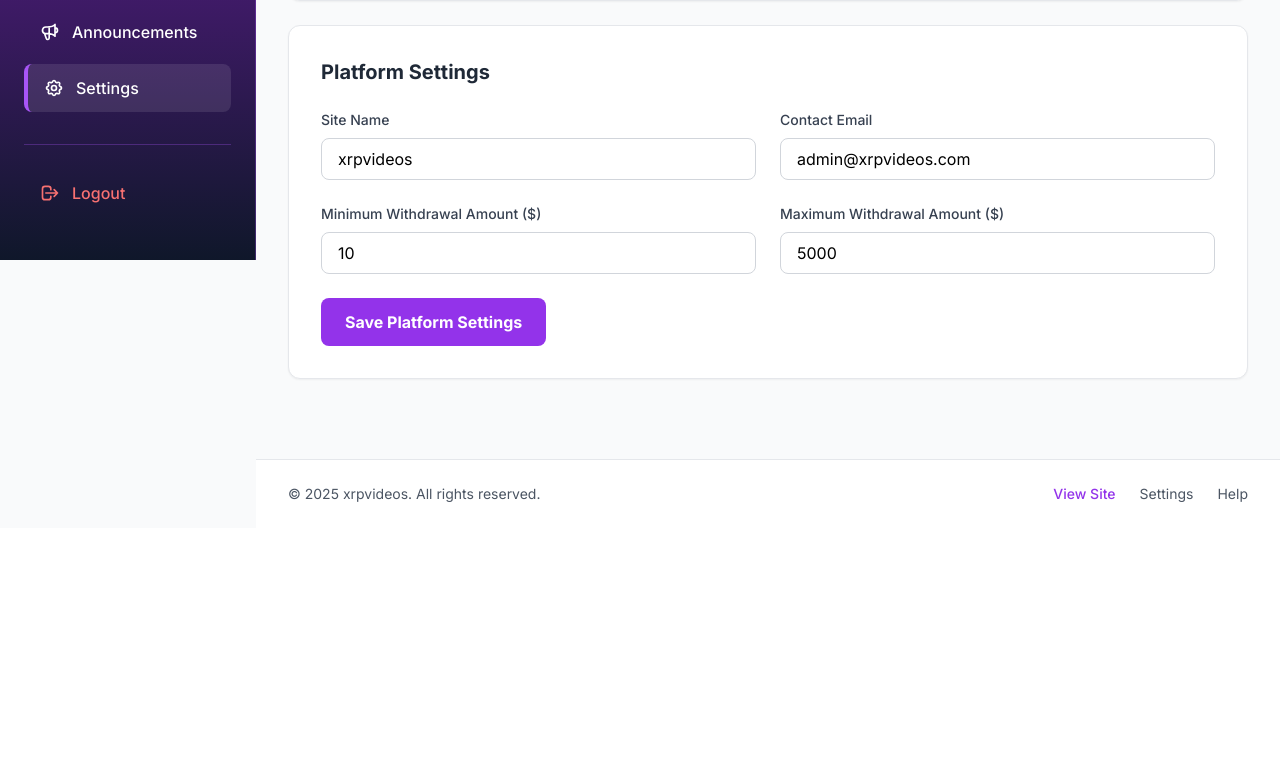
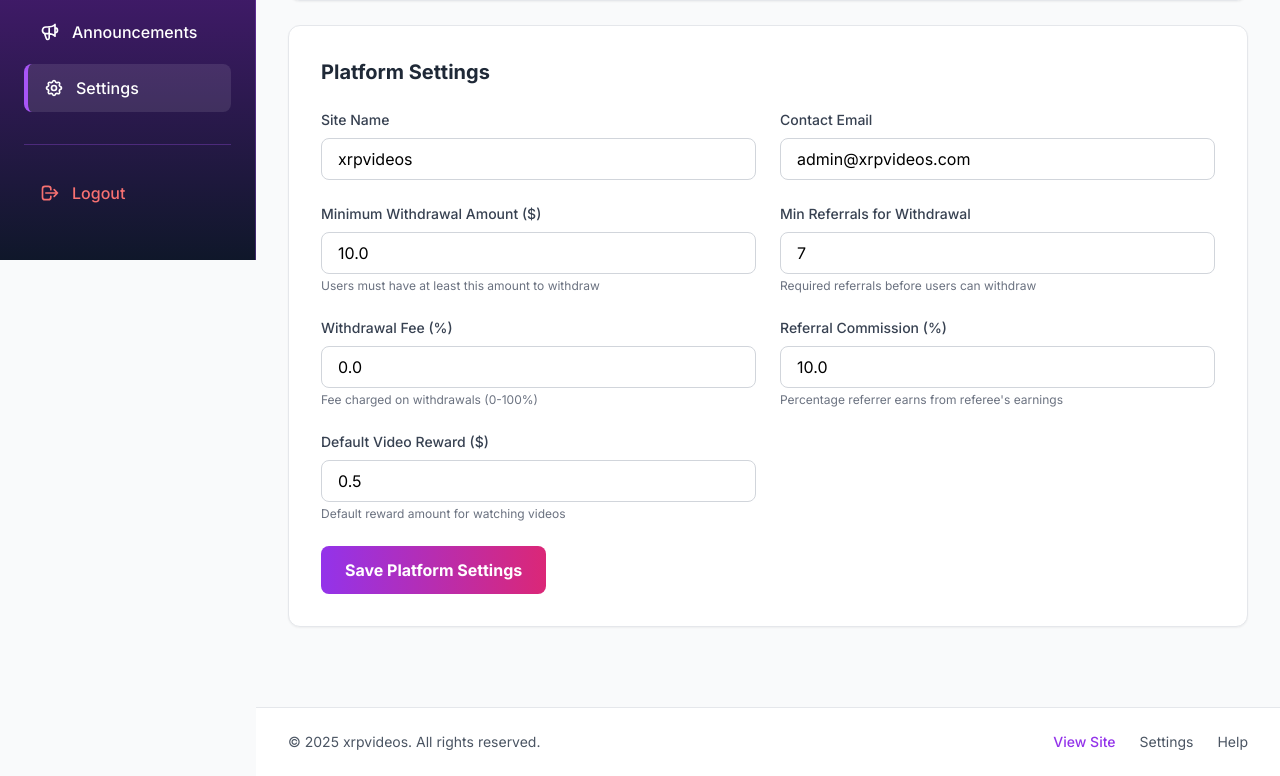
Before and after one commit to mainmesh/xrp_videos, a Django app: page /admin/settings/ in a window 1280 px wide. Shown: the part 540-1316 px from the top of the page. Before the commit the page ends 1042 px from the top, so only its background shows below. Run offline with Django 4.2, Linux system fonts and the light colour scheme; the visitor is signed in with stand-in values (Sample User, id 1); data comes from the database, SQL or seed files in the repository; some libraries are stand-ins or nearby versions.

Commit message:
Add fully dynamic admin settings and enhance Video model with missing fields

```diff
--- a/admin_panel/models.py
+++ b/admin_panel/models.py
@@ -3,8 +3,25 @@ from django.db import models
 
 class SiteSettings(models.Model):
     """Site-wide settings."""
+    # Maintenance
     maintenance_mode = models.BooleanField(default=False, help_text="Enable to put site in maintenance mode")
     maintenance_message = models.TextField(default="We're currently performing maintenance. Please check back soon!", help_text="Message shown during maintenance")
+
+    # Platform Info
+    site_name = models.CharField(max_length=100, default="xrpvideos")
+    contact_email = models.EmailField(default="admin@xrpvideos.com")
+
+    # Withdrawal Settings
+    min_withdrawal_amount = models.DecimalField(max_digits=10, decimal_places=2, default=10.00, help_text="Minimum amount users can withdraw")
+    min_referrals_for_withdrawal = models.IntegerField(default=7, help_text="Minimum referrals required to withdraw")
+    withdrawal_fee_percentage = models.DecimalField(max_digits=5, decimal_places=2, default=0.00, help_text="Withdrawal fee percentage (0-100)")
+
+    # Referral Settings
+    referral_bonus_percentage = models.DecimalField(max_digits=5, decimal_places=2, default=10.00, help_text="Referral commission percentage")
+
+    # Video Rewards
+    default_video_reward = models.DecimalField(max_digits=10, decimal_places=2, default=0.50, help_text="Default reward for watching videos")
+
     updated_at = models.DateTimeField(auto_now=True)
 
     class Meta:
--- a/admin_panel/views.py
+++ b/admin_panel/views.py
@@ -167,6 +167,7 @@ def users_list(request):
 
 
 @staff_required
+@staff_required
 def videos_list(request):
     """List all videos and handle add video."""
     if request.method == 'POST':
@@ -179,8 +180,9 @@ def videos_list(request):
                 category_id=request.POST.get('category'),
                 min_tier_id=request.POST.get('min_tier'),
                 reward=request.POST.get('reward'),
-                duration=request.POST.get('duration', 0),
-                is_active=request.POST.get('is_active') == 'on'
+                duration_seconds=request.POST.get('duration', 0),
+                is_active=request.POST.get('is_active') == 'on',
+                created_by=request.user
             )
             messages.success(request, f'Video "{video.title}" added successfully!')
         except Exception as e:
@@ -288,18 +290,32 @@ def settings_view(request):
     site_settings = SiteSettings.get_settings()
 
     if request.method == 'POST':
-        # Update maintenance mode
-        if 'maintenance_mode' in request.POST:
-            site_settings.maintenance_mode = True
+        settings_type = request.POST.get('settings_type', 'maintenance')
+
+        if settings_type == 'platform':
+            # Update all platform settings
+            site_settings.site_name = request.POST.get('site_name', site_settings.site_name)
+            site_settings.contact_email = request.POST.get('contact_email', site_settings.contact_email)
+            site_settings.min_withdrawal_amount = request.POST.get('min_withdrawal_amount', site_settings.min_withdrawal_amount)
+            site_settings.min_referrals_for_withdrawal = request.POST.get('min_referrals_for_withdrawal', site_settings.min_referrals_for_withdrawal)
+            site_settings.withdrawal_fee_percentage = request.POST.get('withdrawal_fee_percentage', site_settings.withdrawal_fee_percentage)
+            site_settings.referral_bonus_percentage = request.POST.get('referral_bonus_percentage', site_settings.referral_bonus_percentage)
+            site_settings.default_video_reward = request.POST.get('default_video_reward', site_settings.default_video_reward)
+            messages.success(request, 'Platform settings updated successfully.')
         else:
-            site_settings.maintenance_mode = False
+            # Update maintenance mode
+            if 'maintenance_mode' in request.POST:
+                site_settings.maintenance_mode = True
+            else:
+                site_settings.maintenance_mode = False
 
-        # Update maintenance message if provided
-        if 'maintenance_message' in request.POST:
-            site_settings.maintenance_message = request.POST.get('maintenance_message')
+            # Update maintenance message if provided
+            if 'maintenance_message' in request.POST:
+                site_settings.maintenance_message = request.POST.get('maintenance_message')
+
+            messages.success(request, 'Maintenance settings updated successfully.')
 
         site_settings.save()
-        messages.success(request, 'Settings updated successfully.')
         return redirect('admin_panel:settings')
 
     context = {
--- a/templates/admin_panel/settings.html
+++ b/templates/admin_panel/settings.html
@@ -34,27 +34,47 @@
 <!-- Platform Settings -->
 <div class="bg-white rounded-xl shadow-sm p-8 border border-gray-200">
     <h3 class="text-xl font-bold text-gray-800 mb-6">Platform Settings</h3>
-    <form method="post" class="space-y-6">
+    <form method="post" action="{% url 'admin_panel:settings' %}" class="space-y-6">
         {% csrf_token %}
+        <input type="hidden" name="settings_type" value="platform">
+
         <div class="grid grid-cols-1 md:grid-cols-2 gap-6">
             <div>
                 <label class="block text-sm font-medium text-gray-700 mb-2">Site Name</label>
-                <input type="text" value="xrpvideos" class="w-full px-4 py-2 border border-gray-300 rounded-lg focus:outline-none focus:ring-2 focus:ring-purple-500">
+                <input type="text" name="site_name" value="{{ site_settings.site_name }}" class="w-full px-4 py-2 border border-gray-300 rounded-lg focus:outline-none focus:ring-2 focus:ring-purple-500">
             </div>
             <div>
                 <label class="block text-sm font-medium text-gray-700 mb-2">Contact Email</label>
-                <input type="email" value="admin@xrpvideos.com" class="w-full px-4 py-2 border border-gray-300 rounded-lg focus:outline-none focus:ring-2 focus:ring-purple-500">
+                <input type="email" name="contact_email" value="{{ site_settings.contact_email }}" class="w-full px-4 py-2 border border-gray-300 rounded-lg focus:outline-none focus:ring-2 focus:ring-purple-500">
             </div>
             <div>
                 <label class="block text-sm font-medium text-gray-700 mb-2">Minimum Withdrawal Amount ($)</label>
-                <input type="number" value="10" step="0.01" class="w-full px-4 py-2 border border-gray-300 rounded-lg focus:outline-none focus:ring-2 focus:ring-purple-500">
+                <input type="number" name="min_withdrawal_amount" value="{{ site_settings.min_withdrawal_amount }}" step="0.01" class="w-full px-4 py-2 border border-gray-300 rounded-lg focus:outline-none focus:ring-2 focus:ring-purple-500">
+                <p class="mt-1 text-xs text-gray-500">Users must have at least this amount to withdraw</p>
             </div>
             <div>
-                <label class="block text-sm font-medium text-gray-700 mb-2">Maximum Withdrawal Amount ($)</label>
-                <input type="number" value="5000" step="0.01" class="w-full px-4 py-2 border border-gray-300 rounded-lg focus:outline-none focus:ring-2 focus:ring-purple-500">
+                <label class="block text-sm font-medium text-gray-700 mb-2">Min Referrals for Withdrawal</label>
+                <input type="number" name="min_referrals_for_withdrawal" value="{{ site_settings.min_referrals_for_withdrawal }}" class="w-full px-4 py-2 border border-gray-300 rounded-lg focus:outline-none focus:ring-2 focus:ring-purple-500">
+                <p class="mt-1 text-xs text-gray-500">Required referrals before users can withdraw</p>
+            </div>
+            <div>
+                <label class="block text-sm font-medium text-gray-700 mb-2">Withdrawal Fee (%)</label>
+                <input type="number" name="withdrawal_fee_percentage" value="{{ site_settings.withdrawal_fee_percentage }}" step="0.01" min="0" max="100" class="w-full px-4 py-2 border border-gray-300 rounded-lg focus:outline-none focus:ring-2 focus:ring-purple-500">
+                <p class="mt-1 text-xs text-gray-500">Fee charged on withdrawals (0-100%)</p>
+            </div>
+            <div>
+                <label class="block text-sm font-medium text-gray-700 mb-2">Referral Commission (%)</label>
+                <input type="number" name="referral_bonus_percentage" value="{{ site_settings.referral_bonus_percentage }}" step="0.01" min="0" max="100" class="w-full px-4 py-2 border border-gray-300 rounded-lg focus:outline-none focus:ring-2 focus:ring-purple-500">
+                <p class="mt-1 text-xs text-gray-500">Percentage referrer earns from referee's earnings</p>
+            </div>
+            <div>
+                <label class="block text-sm font-medium text-gray-700 mb-2">Default Video Reward ($)</label>
+                <input type="number" name="default_video_reward" value="{{ site_settings.default_video_reward }}" step="0.01" class="w-full px-4 py-2 border border-gray-300 rounded-lg focus:outline-none focus:ring-2 focus:ring-purple-500">
+                <p class="mt-1 text-xs text-gray-500">Default reward amount for watching videos</p>
             </div>
         </div>
-        <button type="submit" class="px-6 py-3 bg-purple-600 hover:bg-purple-700 text-white font-bold rounded-lg transition">
+
+        <button type="submit" class="px-6 py-3 bg-gradient-to-r from-purple-600 to-pink-600 hover:from-purple-500 hover:to-pink-500 text-white font-bold rounded-lg transition">
             Save Platform Settings
         </button>
     </form>
```
Also changed, not shown: videos/models.py (+9 -0 lines), admin_panel/migrations/0002_sitesettings_contact_email_and_more.py (added), videos/migrations/0002_video_created_at_video_description_and_more.py (added).
